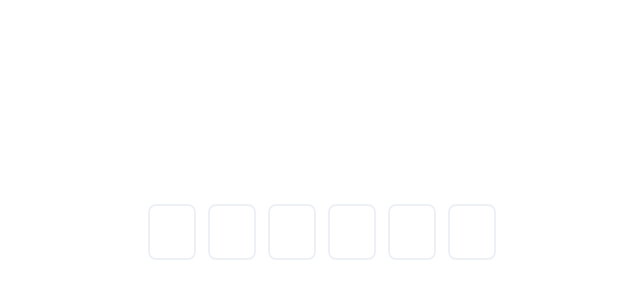
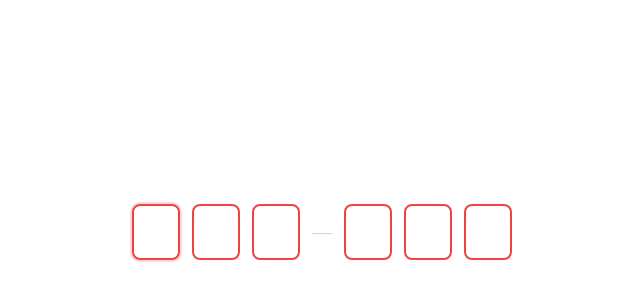
Before and after one commit to bayoux/vue-otp-input, a Vue app: page / in a window 1280 px wide. Shown: the part 168-468 px from the top of the page, without its empty margins (318-958 px from the left). Built offline with nearby package versions, Linux system fonts and the light colour scheme; the HTML template or start-up script is replaced by a standard one.

Commit message:
feat: add autofocus, isPassword and error state

```diff
--- a/src/App.vue
+++ b/src/App.vue
@@ -15,7 +15,15 @@ const handleOtpComplete = (code: string) => {
 
 <template>
   <div class="container">
-    <OtpInput v-model="otpCode" :length="6" type="number" disabled @complete="handleOtpComplete" />
+    <OtpInput
+      v-model="otpCode"
+      :length="6"
+      type="number"
+      :disabled="false"
+      :error="true"
+      autofocus
+      @complete="handleOtpComplete"
+    />
   </div>
 </template>
 
--- a/src/components/OtpInput.vue
+++ b/src/components/OtpInput.vue
@@ -1,16 +1,22 @@
 <script setup lang="ts">
-import { ref, watch, nextTick, onBeforeUpdate } from 'vue'
+import { ref, watch, nextTick, onBeforeUpdate, onMounted } from 'vue'
 
 interface Props {
   length?: number
   type?: 'text' | 'number'
   disabled?: boolean
+  error?: boolean
+  isPassword?: boolean
+  autofocus?: boolean
 }
 
 const props = withDefaults(defineProps<Props>(), {
   length: 6,
   type: 'text',
   disabled: false,
+  error: false,
+  isPassword: false,
+  autofocus: false,
 })
 
 const modelValue = defineModel<string>({ default: '' })
@@ -20,10 +26,6 @@ const emit = defineEmits<{
 
 const digits = ref<string[]>(Array.from({ length: props.length }, () => ''))
 const inputRefs = ref<HTMLInputElement[]>([])
-
-onBeforeUpdate(() => {
-  inputRefs.value = []
-})
 
 watch(
   () => props.length,
@@ -43,6 +45,16 @@ watch(
   },
   { deep: true },
 )
+
+onBeforeUpdate(() => {
+  inputRefs.value = []
+})
+
+onMounted(() => {
+  if (props.autofocus) {
+    inputRefs.value[0]?.focus()
+  }
+})
 
 const handleInput = (index: number, event: Event) => {
   const input = event.target as HTMLInputElement
@@ -71,6 +83,10 @@ const handleInput = (index: number, event: Event) => {
 }
 
 const handleKeyDown = (index: number, event: KeyboardEvent) => {
+  if (props.type === 'number' && ['e', 'E', '+', '-', '.', ','].includes(event.key)) {
+    event.preventDefault()
+  }
+
   if (event.key === 'Backspace') {
     if (!digits.value[index] && index > 0) {
       digits.value[index - 1] = ''
@@ -103,14 +119,19 @@ const handlePaste = (event: ClipboardEvent) => {
 </script>
 
 <template>
-  <div class="otp-input" :class="{ 'otp-input--disabled': disabled }">
+  <div
+    class="otp-input"
+    :class="{
+      'otp-input--disabled': disabled,
+      'otp-input--error': error,
+    }"
+  >
     <div class="otp-input__container" @paste="handlePaste">
+      <template v-for="(_, index) in length" :key="index">
         <input
-        v-for="(_, index) in length"
-        :key="index"
           ref="inputRefs"
           v-model="digits[index]"
-        type="text"
+          :type="isPassword ? 'password' : 'text'"
           :inputmode="type === 'number' ? 'numeric' : 'text'"
           :pattern="type === 'number' ? '[0-9]*' : undefined"
           :disabled="disabled"
@@ -119,21 +140,23 @@ const handlePaste = (event: ClipboardEvent) => {
           class="otp-input__field"
           :class="{
             'otp-input__field--active': digits[index],
-          'otp-input__field--disabled': disabled,
+            'otp-input__field--error': error,
           }"
           maxlength="1"
           @input="handleInput(index, $event)"
           @keydown="handleKeyDown(index, $event)"
           @focus="($event.target as HTMLInputElement).select()"
         />
+        <span v-if="index === Math.floor(length / 2) - 1 && length > 4" class="otp-input__divider">
+          &mdash;
+        </span>
+      </template>
     </div>
   </div>
 </template>
 
 <style lang="scss">
 .otp-input {
-  $root: &;
-
   display: flex;
   justify-content: center;
 
@@ -142,8 +165,13 @@ const handlePaste = (event: ClipboardEvent) => {
     pointer-events: none;
   }
 
+  &--error {
+    animation: otp-shake 0.4s reverse;
+  }
+
   &__container {
     display: flex;
+    align-items: center;
     gap: 12px;
   }
 
@@ -168,11 +196,39 @@ const handlePaste = (event: ClipboardEvent) => {
       border-color: #3b82f6;
     }
 
+    &--error {
+      border-color: #ef4444 !important;
+      &:focus {
+        box-shadow: 0 0 0 2px rgba(239, 68, 68, 0.2);
+      }
+    }
+
     &::-webkit-outer-spin-button,
     &::-webkit-inner-spin-button {
       -webkit-appearance: none;
       margin: 0;
     }
   }
+
+  &__divider {
+    font-size: 20px;
+    color: #cbd5e1;
+    font-weight: normal;
+  }
+}
+
+@keyframes otp-shake {
+  0%,
+  100% {
+    transform: translateX(0);
+  }
+  20%,
+  60% {
+    transform: translateX(-6px);
+  }
+  40%,
+  80% {
+    transform: translateX(6px);
+  }
 }
 </style>
```
Lines whose indentation alone changed are shown as unchanged.
